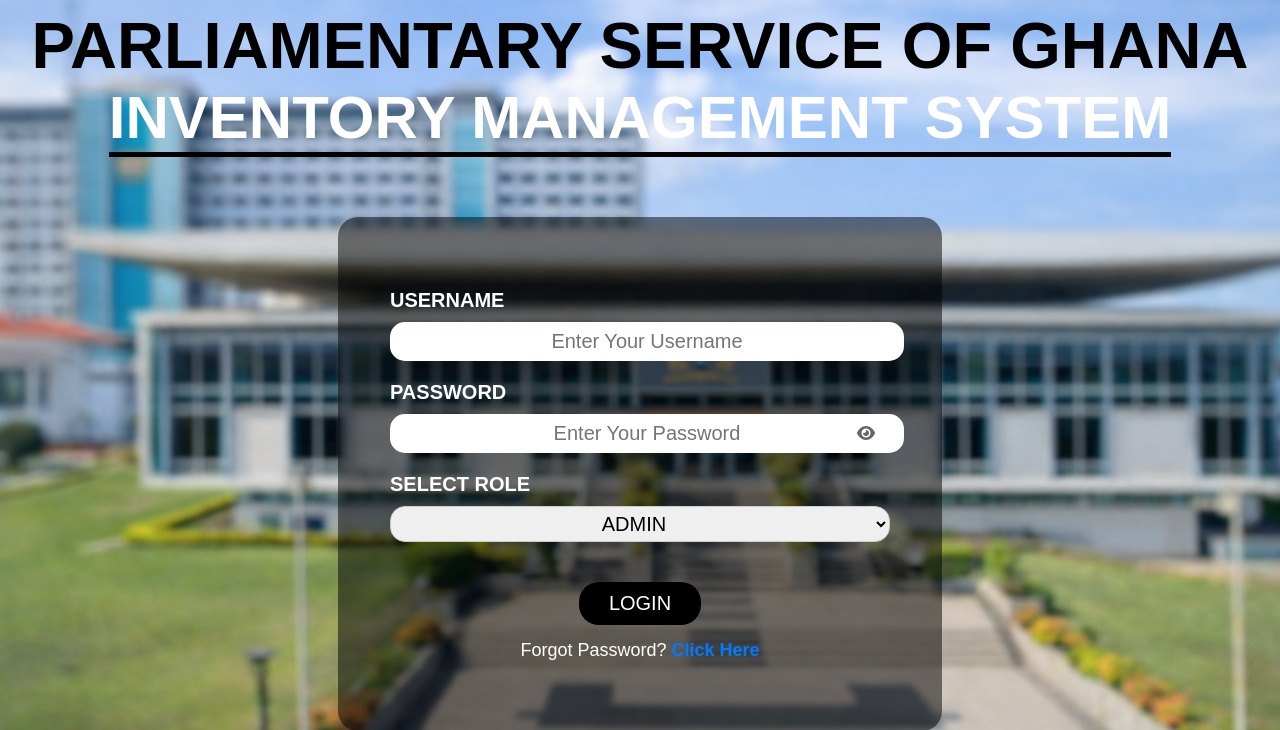
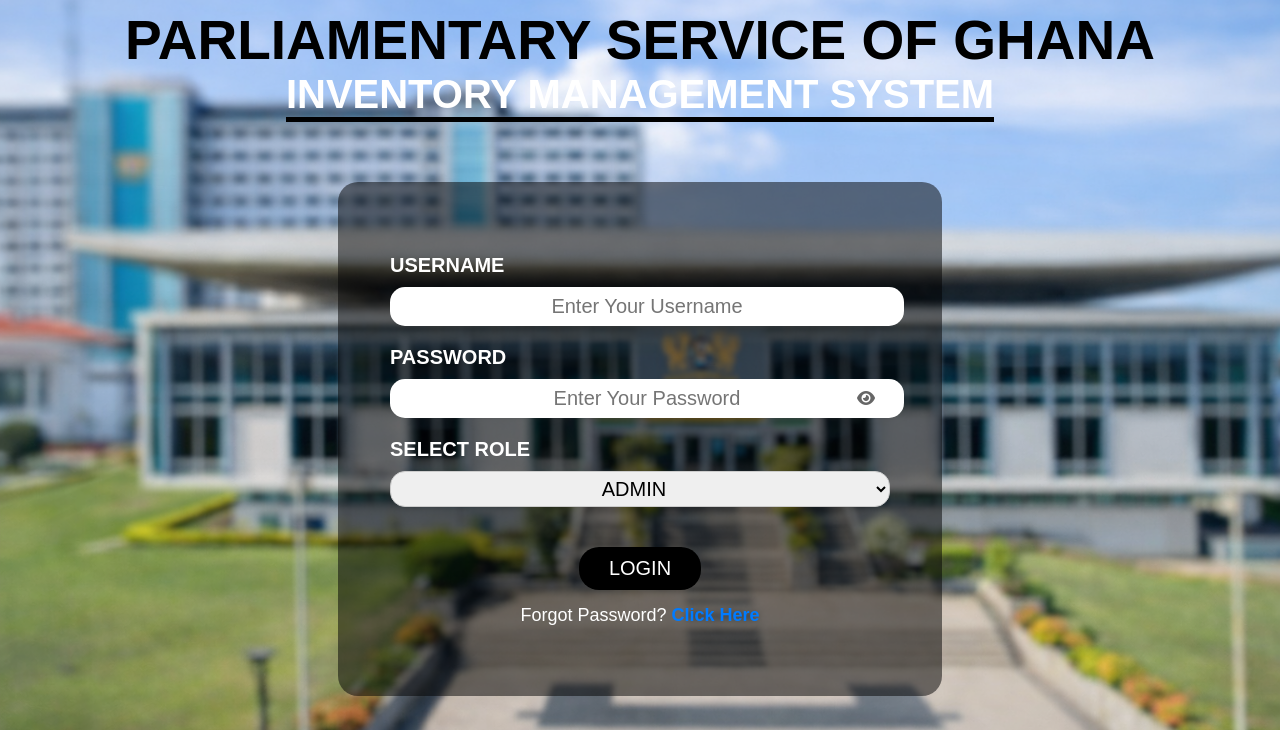
Before and after one commit to hollali/equipment_inventory, a PHP site: page / in a window 1280 px wide. Shown: the top 730 px of the page. Run offline with PHP 8.4, Linux system fonts and the light colour scheme.

Commit message:
`Adjusted font sizes in login header styles`

```diff
--- a/css/login.css
+++ b/css/login.css
@@ -10,7 +10,7 @@
 }
 
 div.loginHeader h1 {
-  font-size: 65px;
+  font-size: 55px;
   font-weight: bold;
   font-family: Arial, Helvetica, sans-serif;
   color: black;
@@ -21,7 +21,7 @@
 
 div.loginHeader h3 {
   color: white;
-  font-size: 60px;
+  font-size: 40px;
   margin: 0px;
   display: inline-block;
   text-transform: uppercase;
```
